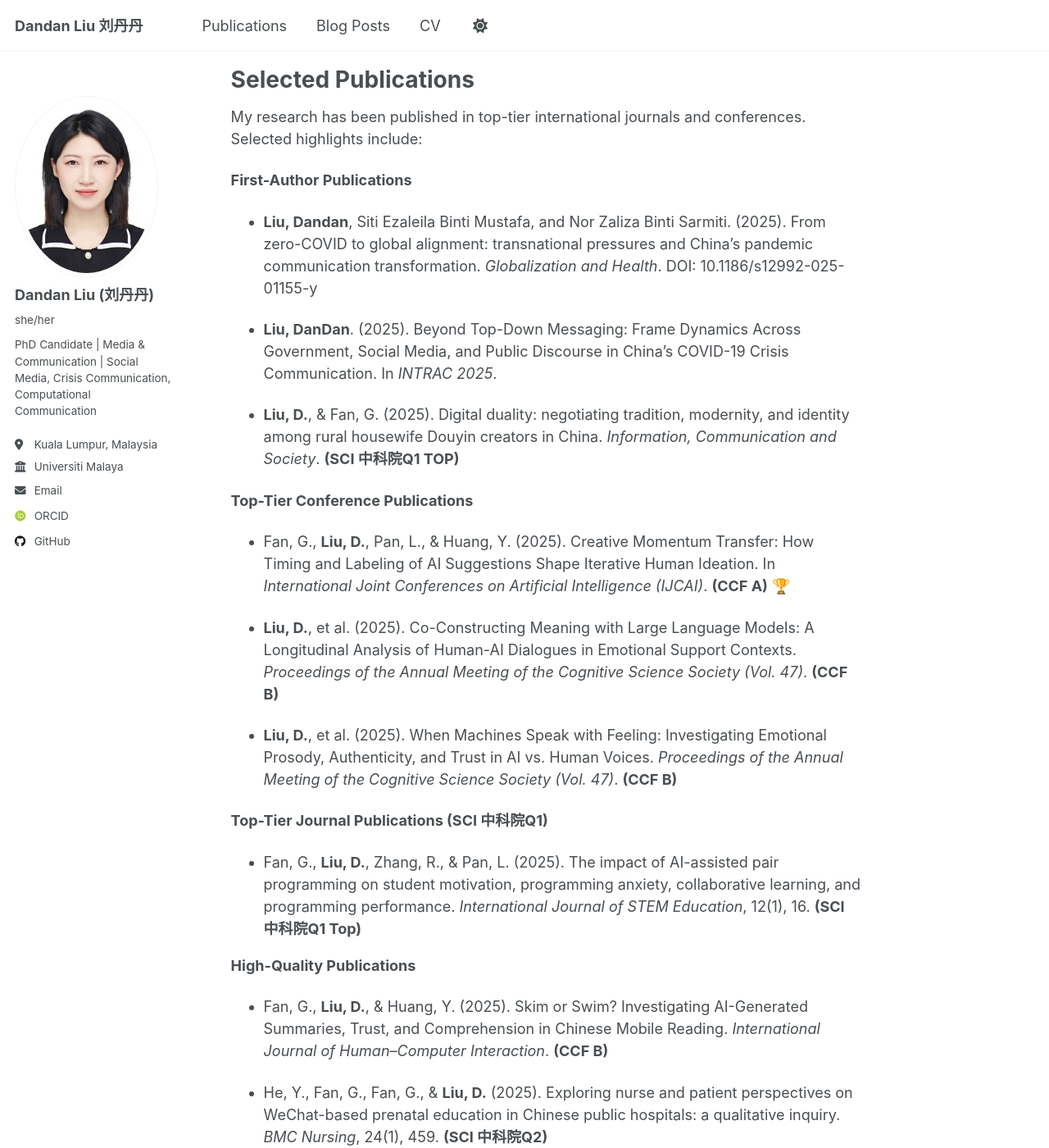
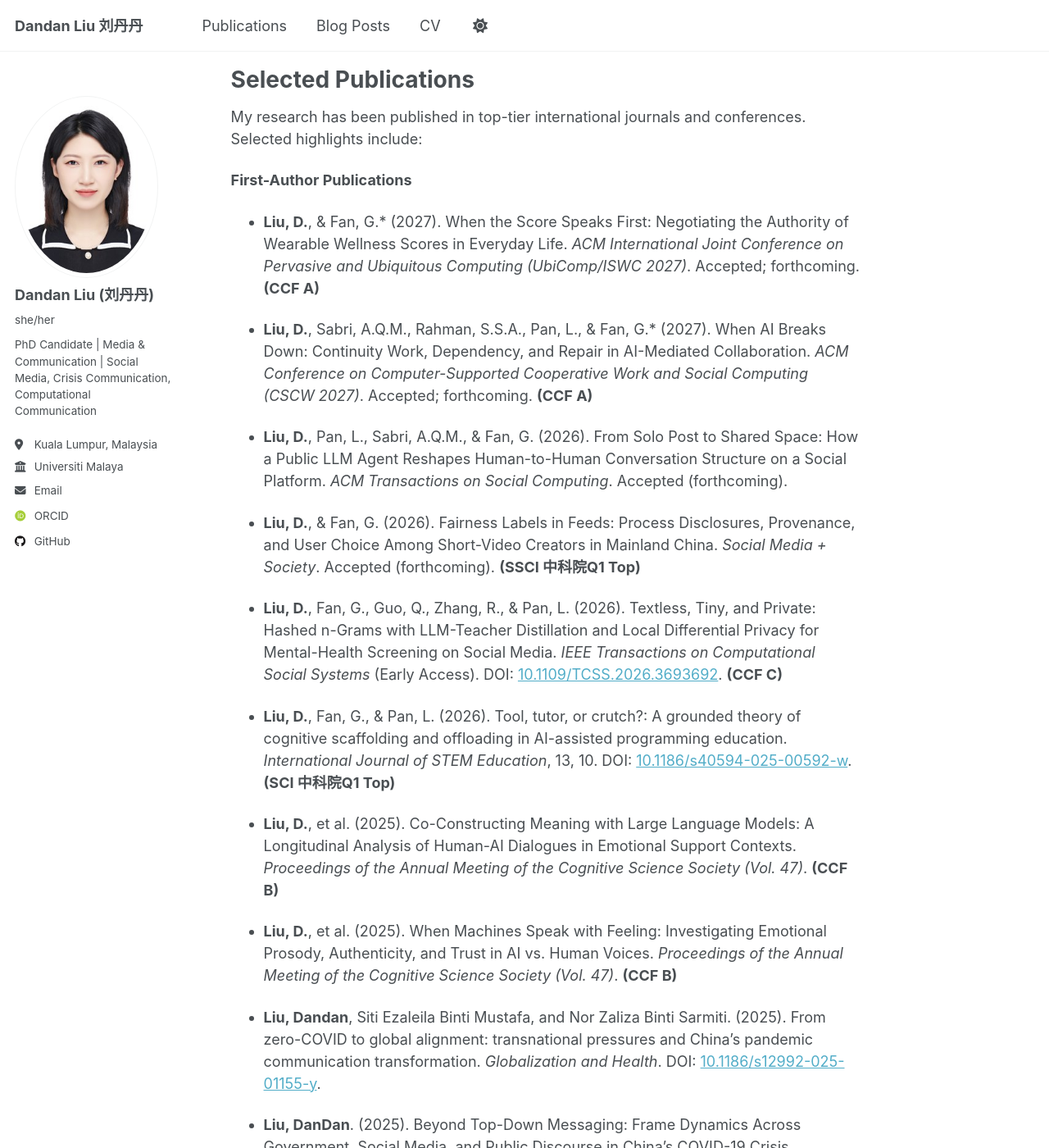
Before and after one commit to s2134717ldd/smiledan713.github.io, a Jekyll site: the page built from _pages/about.md, in a window 1280 px wide and 1400 px high, scrolled down 784 px. Shown: the whole window at 82% size. Built offline with Jekyll 4.4.1, drawn with Linux system fonts in a browser that asks for light colours; some web fonts are replaced; a script that is not in the unit is left out.

Commit message:
Update first-author publications

```diff
--- a/_pages/about.md
+++ b/_pages/about.md
@@ -26,7 +26,23 @@ Selected Publications
 My research has been published in top-tier international journals and conferences. Selected highlights include:
 
 **First-Author Publications**
-- **Liu, Dandan**, Siti Ezaleila Binti Mustafa, and Nor Zaliza Binti Sarmiti. (2025). From zero-COVID to global alignment: transnational pressures and China's pandemic communication transformation. *Globalization and Health*. DOI: 10.1186/s12992-025-01155-y
+- **Liu, D.**, & Fan, G.* (2027). When the Score Speaks First: Negotiating the Authority of Wearable Wellness Scores in Everyday Life. *ACM International Joint Conference on Pervasive and Ubiquitous Computing (UbiComp/ISWC 2027)*. Accepted; forthcoming. **(CCF A)**
+
+- **Liu, D.**, Sabri, A.Q.M., Rahman, S.S.A., Pan, L., & Fan, G.* (2027). When AI Breaks Down: Continuity Work, Dependency, and Repair in AI-Mediated Collaboration. *ACM Conference on Computer-Supported Cooperative Work and Social Computing (CSCW 2027)*. Accepted; forthcoming. **(CCF A)**
+
+- **Liu, D.**, Pan, L., Sabri, A.Q.M., & Fan, G. (2026). From Solo Post to Shared Space: How a Public LLM Agent Reshapes Human-to-Human Conversation Structure on a Social Platform. *ACM Transactions on Social Computing*. Accepted (forthcoming).
+
+- **Liu, D.**, & Fan, G. (2026). Fairness Labels in Feeds: Process Disclosures, Provenance, and User Choice Among Short-Video Creators in Mainland China. *Social Media + Society*. Accepted (forthcoming). **(SSCI 中科院Q1 Top)**
+
+- **Liu, D.**, Fan, G., Guo, Q., Zhang, R., & Pan, L. (2026). Textless, Tiny, and Private: Hashed n-Grams with LLM-Teacher Distillation and Local Differential Privacy for Mental-Health Screening on Social Media. *IEEE Transactions on Computational Social Systems* (Early Access). DOI: [10.1109/TCSS.2026.3693692](https://doi.org/10.1109/TCSS.2026.3693692). **(CCF C)**
+
+- **Liu, D.**, Fan, G., & Pan, L. (2026). Tool, tutor, or crutch?: A grounded theory of cognitive scaffolding and offloading in AI-assisted programming education. *International Journal of STEM Education*, 13, 10. DOI: [10.1186/s40594-025-00592-w](https://doi.org/10.1186/s40594-025-00592-w). **(SCI 中科院Q1 Top)**
+
+- **Liu, D.**, et al. (2025). Co-Constructing Meaning with Large Language Models: A Longitudinal Analysis of Human-AI Dialogues in Emotional Support Contexts. *Proceedings of the Annual Meeting of the Cognitive Science Society (Vol. 47)*. **(CCF B)**
+
+- **Liu, D.**, et al. (2025). When Machines Speak with Feeling: Investigating Emotional Prosody, Authenticity, and Trust in AI vs. Human Voices. *Proceedings of the Annual Meeting of the Cognitive Science Society (Vol. 47)*. **(CCF B)**
+
+- **Liu, Dandan**, Siti Ezaleila Binti Mustafa, and Nor Zaliza Binti Sarmiti. (2025). From zero-COVID to global alignment: transnational pressures and China's pandemic communication transformation. *Globalization and Health*. DOI: [10.1186/s12992-025-01155-y](https://doi.org/10.1186/s12992-025-01155-y).
 
 - **Liu, DanDan**. (2025). Beyond Top-Down Messaging: Frame Dynamics Across Government, Social Media, and Public Discourse in China's COVID-19 Crisis Communication. In *INTRAC 2025*.
 
```
Also changed, not shown: other parts of _pages/about.md (+0 -4 lines).
